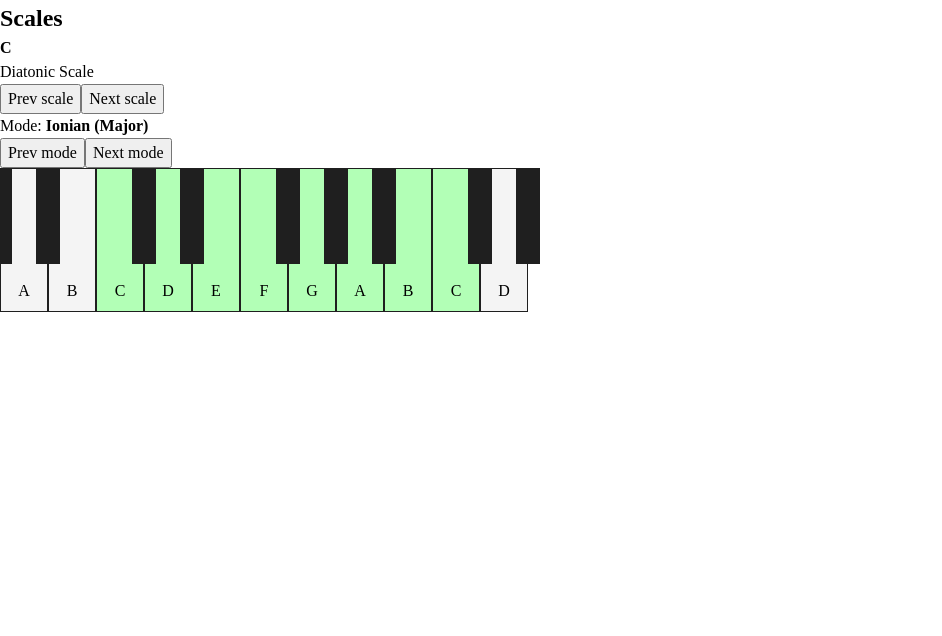
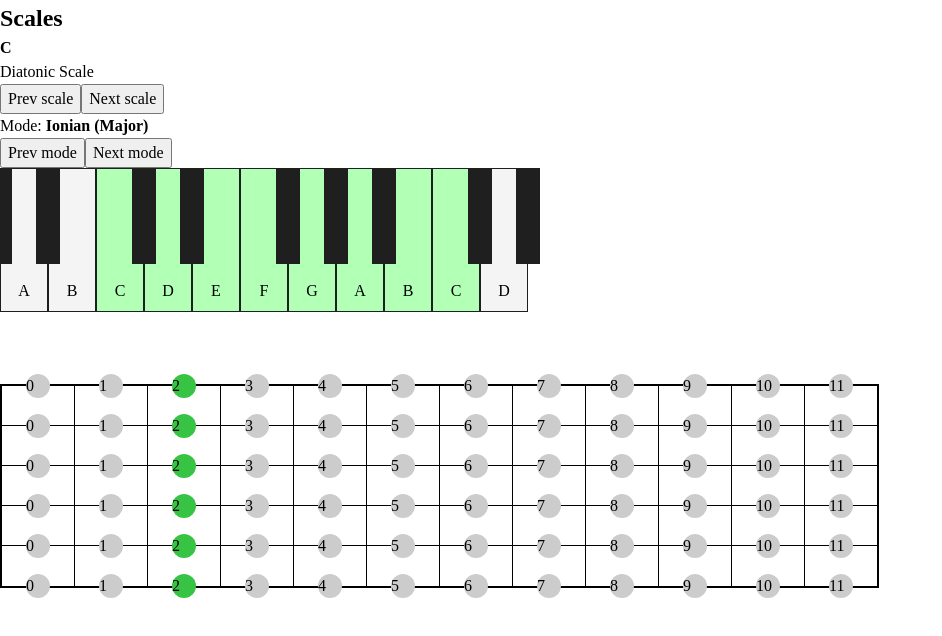
Before and after one commit to RonnyPumaricra/music-sandbox-ng, an Angular app: page / in a window 1280 px wide. Shown: the top 636 px of the page, without its empty margins (0-942 px from the left). Built offline with nearby package versions, Linux system fonts and the light colour scheme.

Commit message:
Added basic Guitar component and subcomponents

```diff
--- a/src/app/app.component.html
+++ b/src/app/app.component.html
@@ -2,7 +2,10 @@
 <app-scales-picker></app-scales-picker>
 
 <app-piano></app-piano>
-
+<br>
+<br>
+<br>
+<app-guitar></app-guitar>
 <!-- <app-chords-picker></app-chords-picker>
 
 <p>GuitarPreview component</p>
--- /dev/null
+++ b/src/app/components/guitar-string-space/guitar-string-space.component.css
@@ -0,0 +1,16 @@
+:host {
+  display: flex;
+  height: 2.5rem;
+}
+:host(:not(:last-of-type)) {
+  border-bottom: 1px solid black;
+}
+
+.fret-space {
+  width: var(--fret-size);
+  box-sizing: content-box;
+}
+
+.fret-space:not(:last-of-type) {
+  border-right: 1px solid black;
+}
--- /dev/null
+++ b/src/app/components/guitar-string-space/guitar-string-space.component.html
@@ -0,0 +1,3 @@
+@for (i of arrayService.range(0, 12); track $index) {
+  <div class="fret-space"></div>
+}
--- /dev/null
+++ b/src/app/components/guitar-string-space/guitar-string-space.component.ts
@@ -0,0 +1,13 @@
+import { Component, inject } from '@angular/core';
+import { ArrayService } from '../../services/array.service';
+
+@Component({
+  selector: 'app-guitar-string-space',
+  standalone: true,
+  imports: [],
+  templateUrl: './guitar-string-space.component.html',
+  styleUrl: './guitar-string-space.component.css'
+})
+export class GuitarStringSpaceComponent {
+  arrayService = inject(ArrayService);
+}
--- /dev/null
+++ b/src/app/components/guitar-string/guitar-string.component.css
@@ -0,0 +1,23 @@
+:host {
+  display: flex;
+  height: 2.5rem;
+  margin-block: -1.25rem;
+  justify-content: space-between;
+}
+
+.note-wrapper {
+  width: var(--fret-size);
+
+  display: grid;
+  place-items: center;
+}
+
+.note {
+  width: 1.5rem;
+  height: 1.5rem;
+  background: #ccc;
+  border-radius: 50%;
+}
+.note.highlighted {
+  background: #37C343;
+}
--- /dev/null
+++ b/src/app/components/guitar-string/guitar-string.component.html
@@ -0,0 +1,7 @@
+@for (i of arrayService.range(0, 12); track $index) {
+  <div class="note-wrapper">
+    <div class="note" [class.highlighted]="i == 2">
+      {{ i }}
+    </div>
+  </div>
+}
--- /dev/null
+++ b/src/app/components/guitar-string/guitar-string.component.ts
@@ -0,0 +1,13 @@
+import { Component, inject } from '@angular/core';
+import { ArrayService } from '../../services/array.service';
+
+@Component({
+  selector: 'app-guitar-string',
+  standalone: true,
+  imports: [],
+  templateUrl: './guitar-string.component.html',
+  styleUrl: './guitar-string.component.css'
+})
+export class GuitarStringComponent {
+  arrayService = inject(ArrayService);
+}
--- /dev/null
+++ b/src/app/components/guitar/guitar.component.css
@@ -0,0 +1,5 @@
+.wrapper {
+  border: 2px solid black;
+  --fret-size: 4.5rem;
+  width: min-content;
+}
--- /dev/null
+++ b/src/app/components/guitar/guitar.component.html
@@ -0,0 +1,15 @@
+
+
+<div class="wrapper">
+  <app-guitar-string></app-guitar-string>
+  <app-guitar-string-space></app-guitar-string-space>
+  <app-guitar-string></app-guitar-string>
+  <app-guitar-string-space></app-guitar-string-space>
+  <app-guitar-string></app-guitar-string>
+  <app-guitar-string-space></app-guitar-string-space>
+  <app-guitar-string></app-guitar-string>
+  <app-guitar-string-space></app-guitar-string-space>
+  <app-guitar-string></app-guitar-string>
+  <app-guitar-string-space></app-guitar-string-space>
+  <app-guitar-string></app-guitar-string>
+</div>
```
Also changed, not shown: src/app/app.component.ts (+8 -1 lines), src/app/components/guitar/guitar.component.ts (added, +14 -0 lines).
